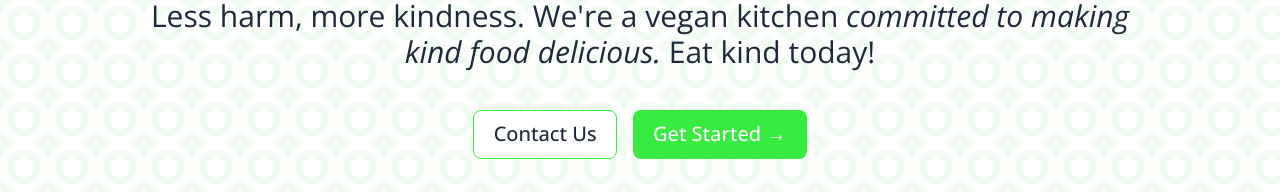
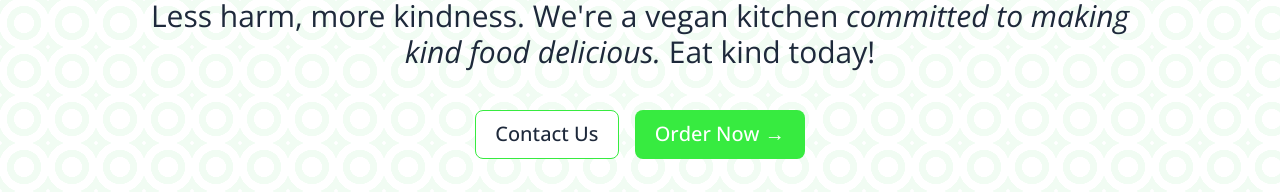
Before and after one commit to ProfoundlyParker/kind-kitchen, a SvelteKit app: page / in a window 1280 px wide. Shown: the part 433-625 px from the top of the page. Built offline with nearby package versions, Linux system fonts and the light colour scheme.

Commit message:
Changed one of the CTA button text

```diff
--- a/src/components/CTAs.svelte
+++ b/src/components/CTAs.svelte
@@ -11,7 +11,7 @@
     </button>
     <button class="specialBtnDark">
         <p class="text-base sm:text-lg md:text-xl">
-            Get Started &rarr;
+            Order Now &rarr;
         </p>
     </button>
 </div>
```
